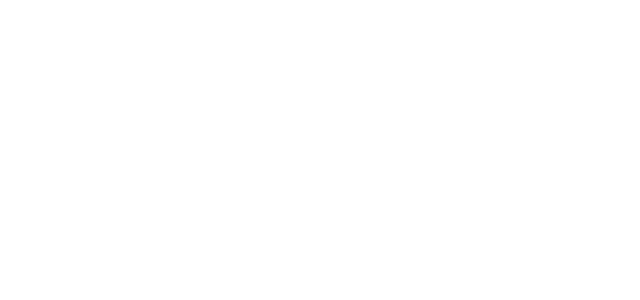
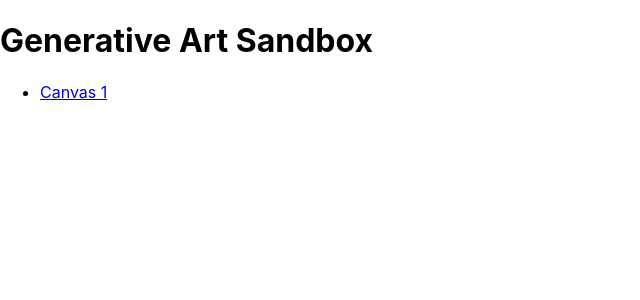
Before and after one commit to thereeling/generative-art, a React (Create React App) app: page /canvasone in a window 1280 px wide. Shown: the top 300 px of the page, without its empty margins (0-640 px from the left). Built offline with nearby package versions, Linux system fonts and the light colour scheme.

Commit message:
started work on integrating canvas into react, may need to try another method

```diff
--- a/package.json
+++ b/package.json
@@ -8,6 +8,7 @@
     "@testing-library/user-event": "^13.5.0",
     "react": "^17.0.2",
     "react-dom": "^17.0.2",
+    "react-router-dom": "^6.2.1",
     "react-scripts": "5.0.0",
     "web-vitals": "^2.1.4"
   },
--- a/public/index.html
+++ b/public/index.html
@@ -24,7 +24,7 @@
       work correctly both with client-side routing and a non-root public URL.
       Learn how to configure a non-root public URL by running `npm run build`.
     -->
-    <title>React App</title>
+    <title>Generative Art Sandbox</title>
   </head>
   <body>
     <noscript>You need to enable JavaScript to run this app.</noscript>
--- a/src/App.js
+++ b/src/App.js
@@ -1,10 +1,16 @@
+import { BrowserRouter as Router, Route, Routes } from 'react-router-dom';
+import Nav from './components/Nav';
+import CanvasOne from './pages/CanvasOne';
 
 function App() {
   return (
     <div className="App">
-      <header className="App-header">
-
-      </header>
+      <Router>
+      <Nav />
+      <Routes>
+        <Route exact path="/canvasone" element={<CanvasOne/>} />
+      </Routes>
+      </Router>
     </div>
   );
 }
--- /dev/null
+++ b/src/components/Nav/index.js
@@ -0,0 +1,20 @@
+import { Link } from "react-router-dom";
+
+function Nav() {
+    return (
+        <header>
+            <h1>Generative Art Sandbox</h1>
+            <nav>
+                <ul>
+                    <li>
+                        <Link to="/canvasone">
+                            Canvas 1
+                        </Link>
+                    </li>
+                </ul>
+            </nav>
+        </header>
+    )
+}
+
+export default Nav;
--- a/src/index.css
+++ b/src/index.css
@@ -1,5 +1,7 @@
 body {
   margin: 0;
+  padding: 0;
+  box-sizing: border-box;
   font-family: -apple-system, BlinkMacSystemFont, 'Segoe UI', 'Roboto', 'Oxygen',
     'Ubuntu', 'Cantarell', 'Fira Sans', 'Droid Sans', 'Helvetica Neue',
     sans-serif;
@@ -7,6 +9,12 @@ body {
   -moz-osx-font-smoothing: grayscale;
 }
 
+#canvas1 {
+  position: absolute;
+  width: 100%;
+  height: 100%;
+}
+
 code {
   font-family: source-code-pro, Menlo, Monaco, Consolas, 'Courier New',
     monospace;
--- /dev/null
+++ b/src/pages/CanvasOne.js
@@ -0,0 +1,57 @@
+import React, { useState, useRef, useEffect } from 'react';
+
+function CanvasOne(){
+    const canvasOneRef = useRef(null);
+    const [MousePosition, setMousePosition] = useState({
+        left: 0,
+        top: 0
+    })
+
+    function handleMouseMove(e) {
+        setMousePosition({
+            left: e.pageX, top: e.pageY
+        });
+    }
+
+
+    useEffect(() => {
+        /** @type {HTMLCanvasElement} */
+        const canvas = canvasOneRef.current;
+        const ctx = canvas.getContext('2d');
+        canvas.width = window.innerWidth;
+        canvas.height = window.innerHeight;
+
+        class Root{
+            constructor(x, y){
+                this.x =x;
+                this.y =y;
+                this.speedX = Math.random() * 4 - 2;
+                this.speedY = Math.random() * 4 - 2;
+                this.maxSize = Math.random() * 7 + 5;
+                this.size = Math.random() * 1 + 2;
+            }
+            update(){
+                this.x += this.speedX;
+                this.y += this.speedY;
+                this.size += 0.1;
+                if(this.size < this.maxSize){
+                    ctx.beginPath();
+                    ctx.arc(this.x, this.y, this.size, 0, Math.PI * 2);
+                    ctx.fillStyle = 'hsl(140,100%,50%)';
+                    ctx.fill();
+                    ctx.stroke();
+                }
+            }
+        }
+
+    }, [])
+
+
+
+
+    return (
+        <canvas ref={canvasOneRef} onMouseMove={(e) => handleMouseMove(e)} style={{left: MousePosition.left, top: MousePosition.top}}></canvas>
+    )
+}
+
+export default CanvasOne;
```
Also changed, not shown: 1 other file (tests, documents, lock files or other folders).
